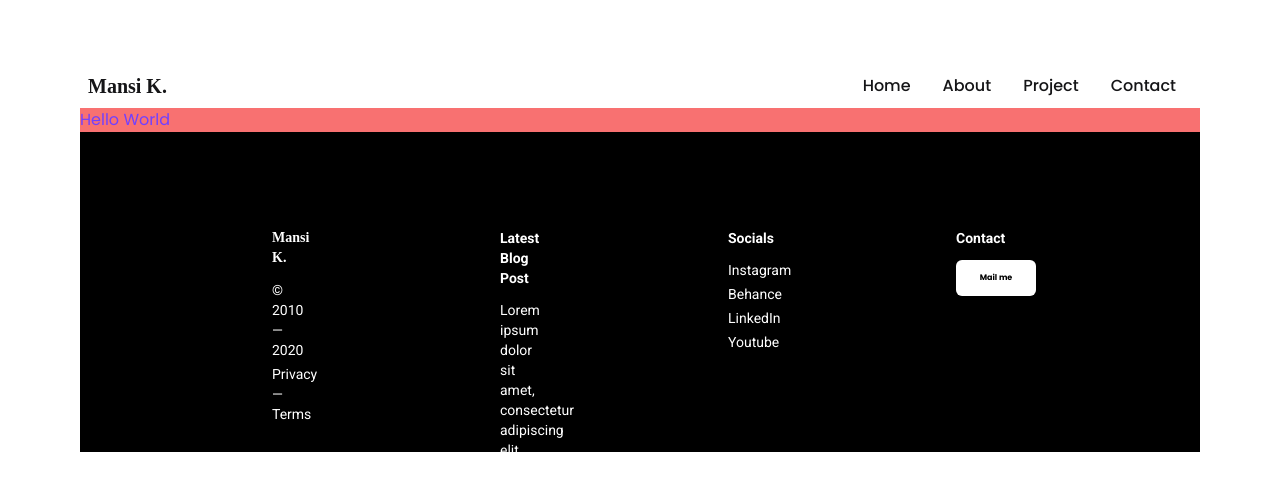
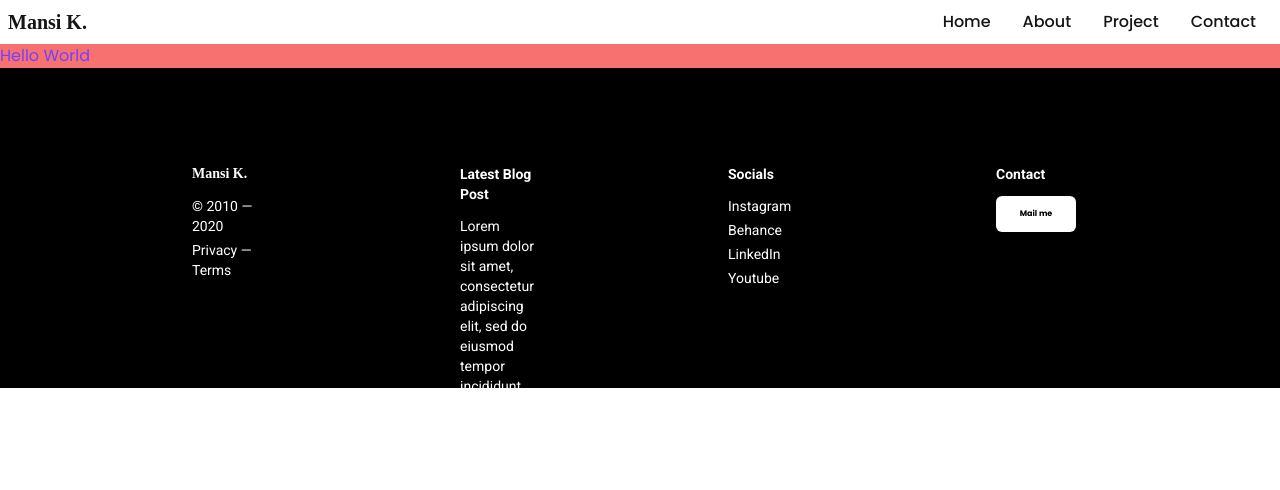
Before and after one commit to saifalfalah/mansi-kasar, a Next.js app: page / in a window 1280 px wide. Shown: the top 490 px of the page. Built offline with nearby package versions, Linux system fonts and the light colour scheme.

Commit message:
Update Layout.js

```diff
--- a/components/Layout/Layout.js
+++ b/components/Layout/Layout.js
@@ -2,7 +2,8 @@ import Navbar from "../Navbar";
 import Footer from "../Footer";
 const Layout = ({ children }) => {
   return (
-    <div className="p-5 pt-16 pb-2 lg:px-20">
+    // p-5 pt-16 pb-2 lg:px-20"
+    <div className="min-h-screen">
       <Navbar />
       {children}
       <Footer />
```
